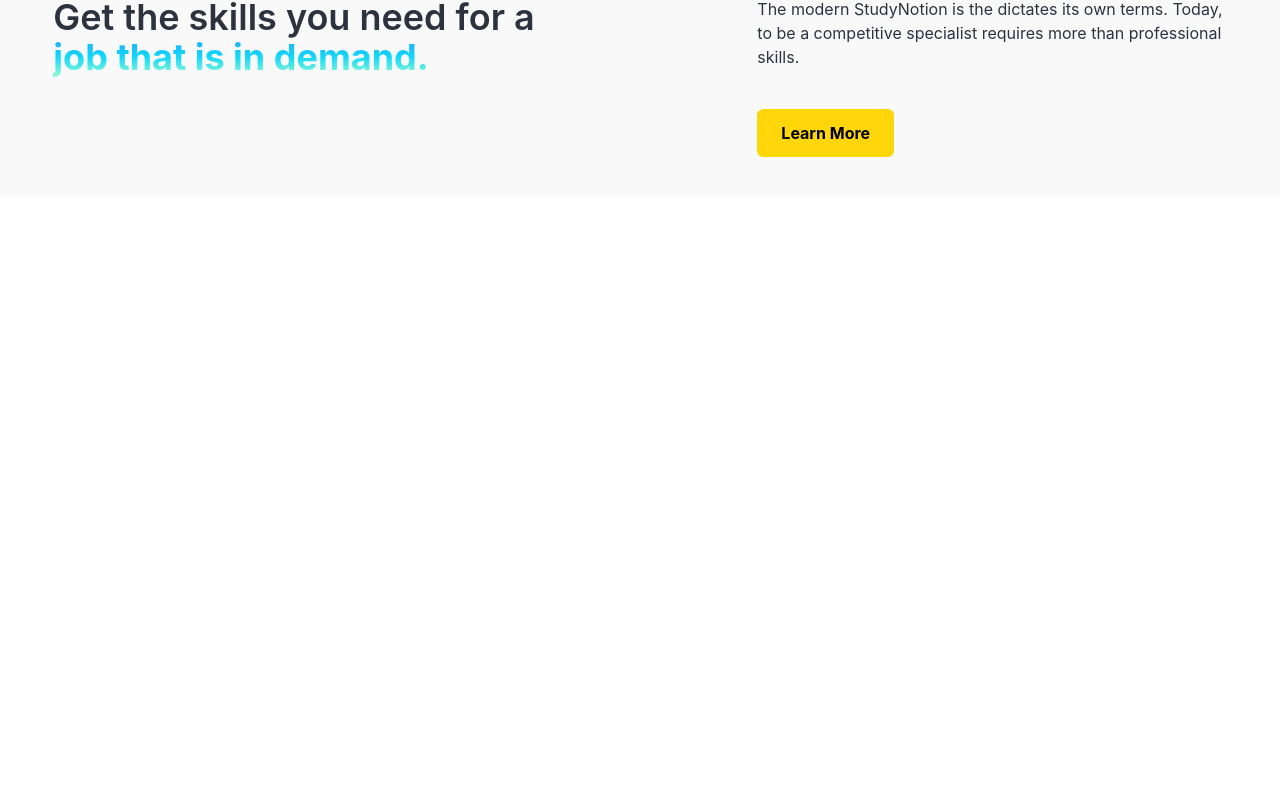
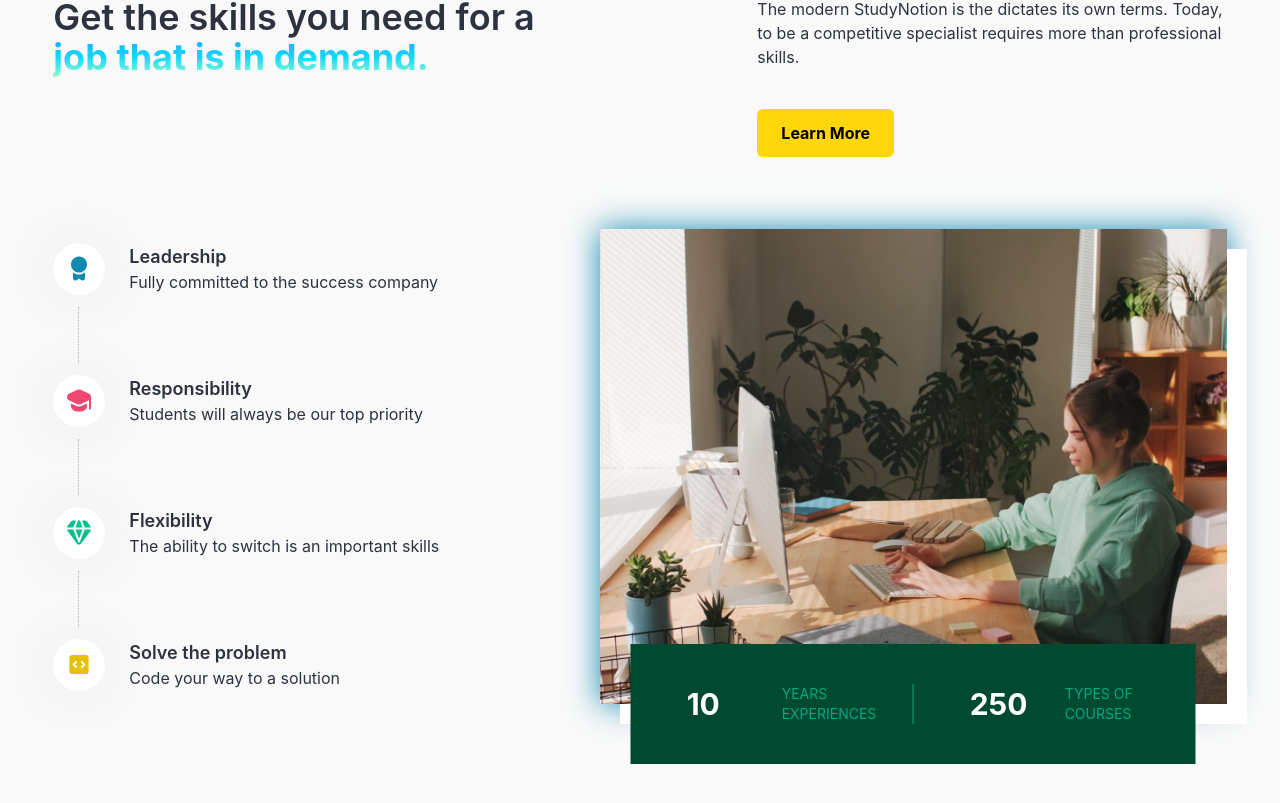
Before and after one commit to SiddharthGaraiya/StudyNotion, a React (Create React App) app in the folder frontend/: page / in a window 1280 px wide. Shown: the part 1975-2778 px from the top of the page. Before the commit the page ends 2172 px from the top, so only its background shows below. Built offline with nearby package versions, Linux system fonts and the light colour scheme.

Commit message:
Update Home.jsx | added TimeLineSection and LearningLanguageSection Components in Section 2
 added TimeLineSection and LearningLanguageSection Components in Section 2

```diff
--- a/frontend/src/pages/Home.jsx
+++ b/frontend/src/pages/Home.jsx
@@ -167,9 +167,14 @@ function Home() {
                         </div>
                     </div>
 
+                    {/* Timeline Section - Section 2 */}
+                    <TimelineSection />
 
+                    {/* Learning Language Section - Section 3 */}
+                    <LearningLanguageSection />
                 </div>
             </div>
+
 
 
 
```
